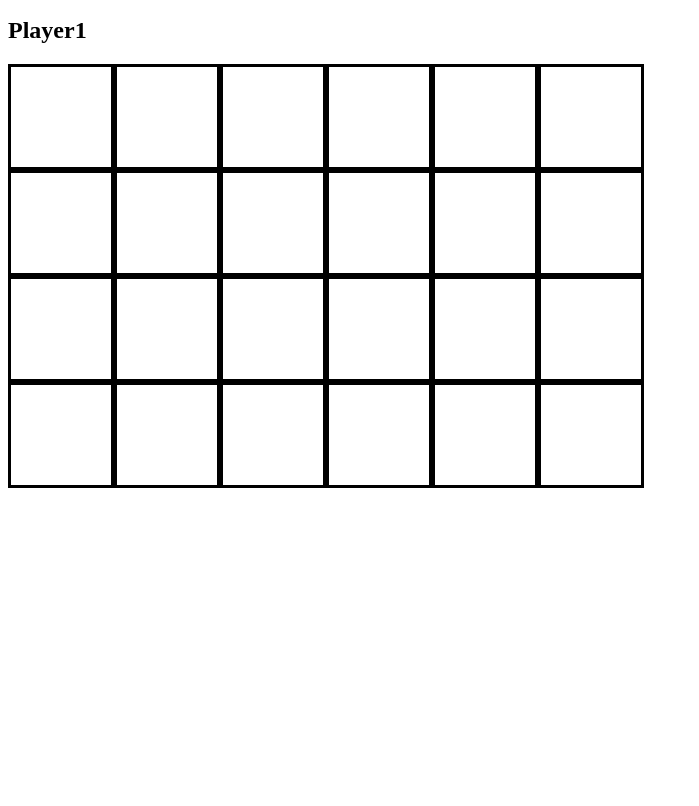
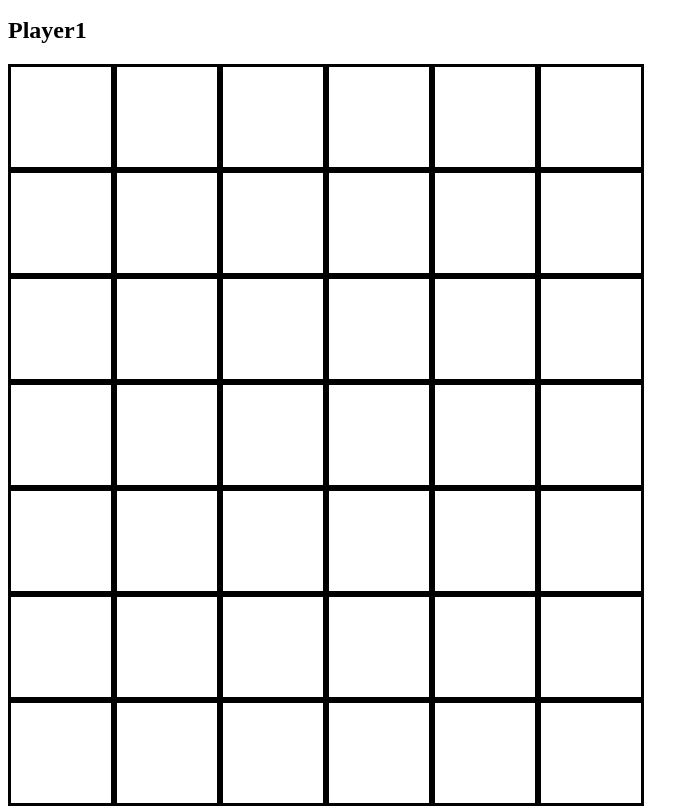
Before and after one commit to mrbraden56/connect4, a plain HTML site: page index.html in a window 1280 px wide. Shown: the part 110-916 px from the top of the page, without its empty margins (0-699 px from the left). Before the commit the page ends 800 px from the top, so only its background shows below. Drawn offline with Linux system fonts and the light colour scheme.

Commit message:
Update index.html

```diff
--- a/index.html
+++ b/index.html
@@ -36,6 +36,24 @@
 		<div class='board' id=22></div>
 		<div class='board' id=23></div>
 		<div class='board' id=24></div>
+		<div class='board' id=25></div>
+		<div class='board' id=26></div>
+		<div class='board' id=27></div>
+		<div class='board' id=28></div>
+		<div class='board' id=29></div>
+		<div class='board' id=30></div>
+		<div class='board' id=31></div>
+		<div class='board' id=32></div>
+		<div class='board' id=33></div>
+		<div class='board' id=34></div>
+		<div class='board' id=35></div>
+		<div class='board' id=36></div>
+		<div class='board' id=37></div>
+		<div class='board' id=38></div>
+		<div class='board' id=39></div>
+		<div class='board' id=40></div>
+		<div class='board' id=41></div>
+		<div class='board' id=42></div>
 	</div>
 </body>
 </html>
```
